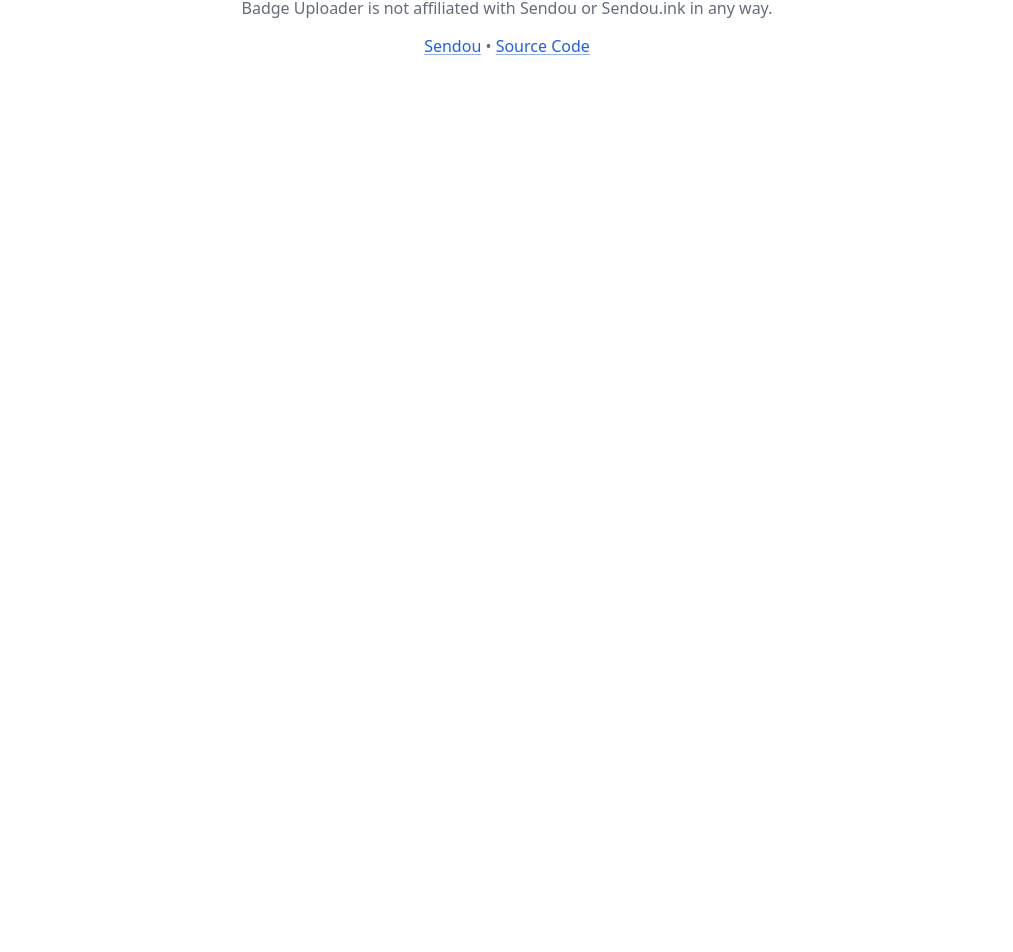
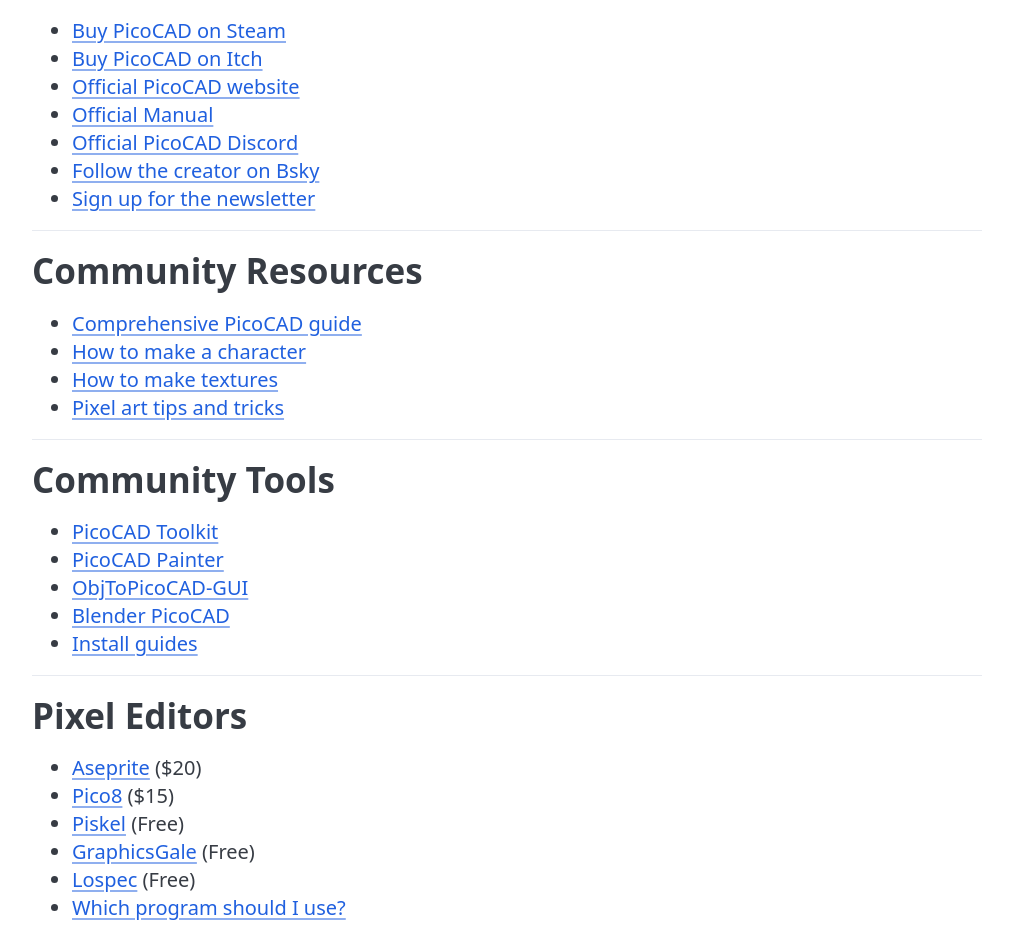
Before and after one commit to hfcRed/Sendou-Badge-Uploader, a SvelteKit app: page /resources in a window 1280 px wide. Before the commit this address had no page. Shown: the part 294-1246 px from the top of the page, without its empty margins (133-1146 px from the left). Before the commit the page ends 800 px from the top, so only its background shows below. Built offline with nearby package versions, Linux system fonts and the light colour scheme.

Commit message:
Add learning resources

```diff
--- a/src/routes/+layout.svelte
+++ b/src/routes/+layout.svelte
@@ -15,7 +15,7 @@
 		</ul>
 		<ul>
 			<li><a href="/">Upload</a></li>
-			<li><a href="/learn">Learn</a></li>
+			<li><a href="/resources">Resources</a></li>
 		</ul>
 	</nav>
 </header>
--- /dev/null
+++ b/src/routes/resources/+page.svelte
@@ -0,0 +1,115 @@
+<hgroup>
+	<h1>Learning Resources</h1>
+	<p>A list of PicoCAD resources for you to learn and discover</p>
+</hgroup>
+<hr />
+<h2>Official Resources</h2>
+<ul>
+	<li>
+		<a href="https://store.steampowered.com/app/2800590/picoCAD/" target="_blank"
+			>Buy PicoCAD on Steam</a
+		>
+	</li>
+	<li>
+		<a href="https://johanpeitz.itch.io/picocad" target="_blank">Buy PicoCAD on Itch</a>
+	</li>
+	<li>
+		<a href="https://picocad.net" target="_blank">Official PicoCAD website</a>
+	</li>
+	<li>
+		<a
+			href="https://cdn.akamai.steamstatic.com/steam/apps/2800590/manuals/MANUAL-picoCAD.pdf?t=1718215444"
+			target="_blank">Official Manual</a
+		>
+	</li>
+	<li>
+		<a href="https://discord.gg/hjXMammbPB" target="_blank">Official PicoCAD Discord</a>
+	</li>
+	<li>
+		<a href="https://bsky.app/profile/johanpeitz.com" target="_blank">Follow the creator on Bsky</a>
+	</li>
+	<li>
+		<a href="https://apskeppet.se/newsletter.html" target="_blank">Sign up for the newsletter</a>
+	</li>
+</ul>
+<hr />
+<h2>Community Resources</h2>
+<ul>
+	<li>
+		<a
+			href="https://opposite-pond-4d5.notion.site/picoCAD-Guide-b0676189f20f419580779964b5a9153d"
+			target="_blank">Comprehensive PicoCAD guide</a
+		>
+	</li>
+	<li>
+		<a href="https://youtu.be/581KVHraAKw" target="_blank">How to make a character</a>
+	</li>
+	<li>
+		<a href="https://youtu.be/dMX0SI5Av-8" target="_blank">How to make textures</a>
+	</li>
+	<li>
+		<a href="https://saint11.art/blog/pixel-art-tutorials/" target="_blank"
+			>Pixel art tips and tricks</a
+		>
+	</li>
+</ul>
+<hr />
+<h2>Community Tools</h2>
+<ul>
+	<li>
+		<a href="https://github.com/jordanfb/PicoCADToolKit" target="_blank">PicoCAD Toolkit</a>
+	</li>
+	<li>
+		<a href="https://jordanfb.itch.io/picocad-painter" target="_blank">PicoCAD Painter</a>
+	</li>
+	<li>
+		<a href="https://github.com/Huntrox/ObjToPicoCAD-GUI/" target="_blank">ObjToPicoCAD-GUI</a>
+	</li>
+	<li>
+		<a href="https://github.com/davabase/blender_picocad" target="_blank">Blender PicoCAD</a>
+	</li>
+	<li>
+		<a
+			href="https://docs.google.com/document/d/1b5ISjjEMa5B8L3zGPK4G-WXoo2i3K49h_ta6mW6sCgw/edit?tab=t.0"
+			target="_blank">Install guides</a
+		>
+	</li>
+</ul>
+<hr />
+<h2>Pixel Editors</h2>
+<ul>
+	<li>
+		<a href="https://www.aseprite.org" target="_blank">Aseprite</a> ($20)
+	</li>
+	<li>
+		<a href="https://www.lexaloffle.com/pico-8.php" target="_blank">Pico8</a> ($15)
+	</li>
+	<li>
+		<a href="https://www.piskelapp.com" target="_blank">Piskel</a> (Free)
+	</li>
+	<li>
+		<a href="https://graphicsgale.com/us/" target="_blank">GraphicsGale</a> (Free)
+	</li>
+	<li>
+		<a href="https://lospec.com" target="_blank">Lospec</a> (Free)
+	</li>
+	<li>
+		<a href="https://www.youtube.com/watch?v=90BghUX7SD0" target="_blank"
+			>Which program should I use?</a
+		>
+	</li>
+</ul>
+
+<style>
+	hgroup {
+		margin-block: 1rem;
+	}
+
+	h2 {
+		margin-top: 0;
+	}
+
+	li {
+		list-style: disc;
+	}
+</style>
```
Also changed, not shown: src/routes/+page.svelte (+8 -0 lines).
